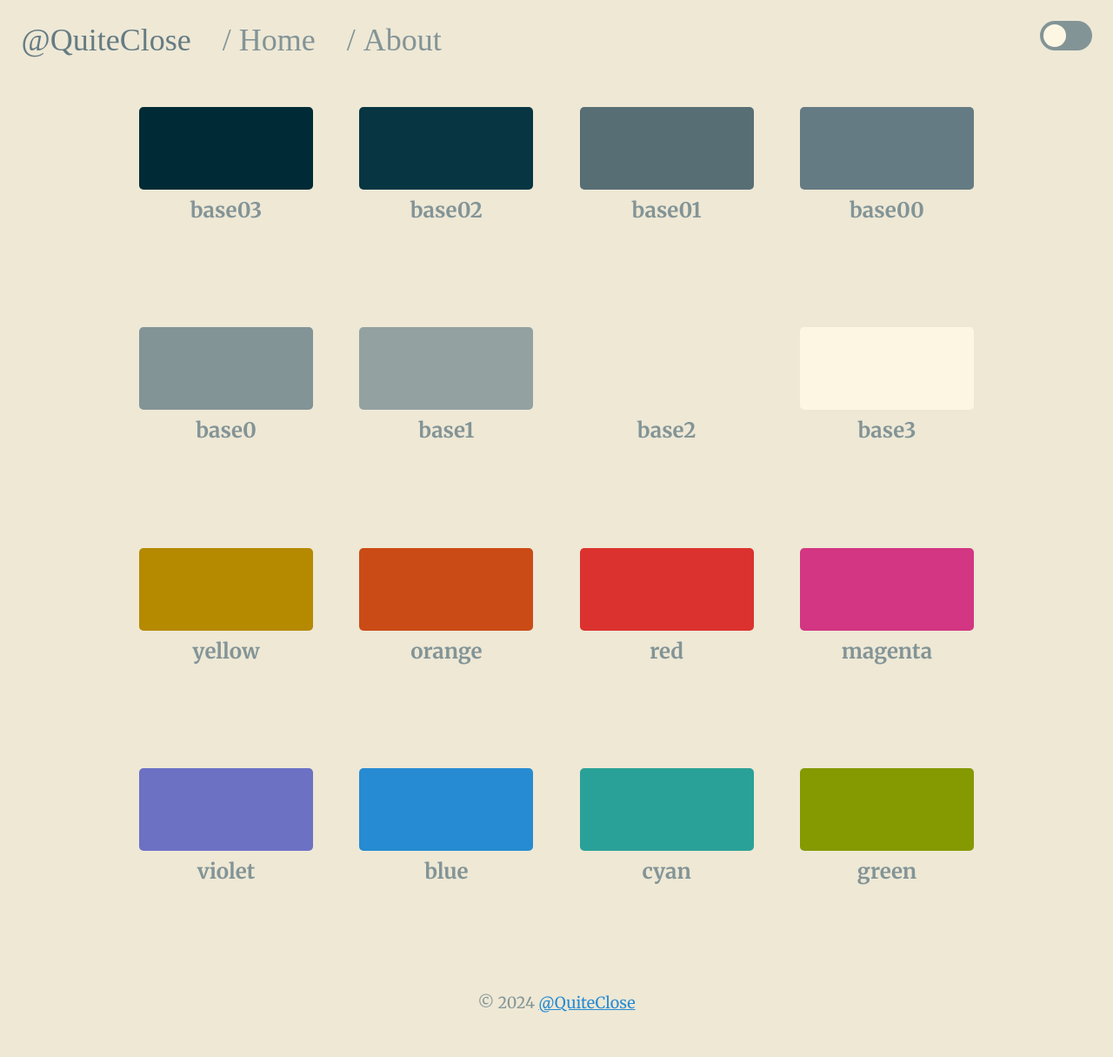
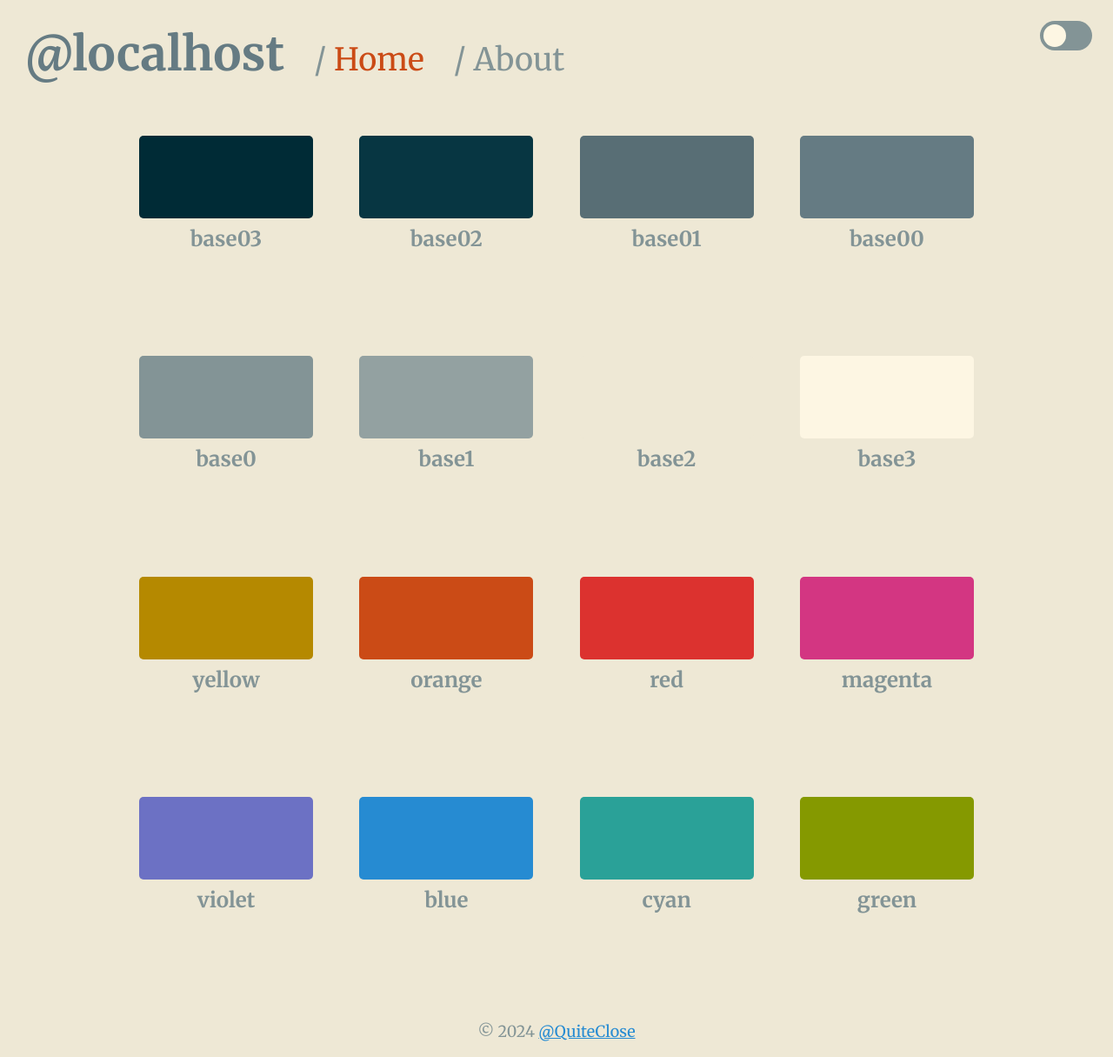
Before and after one commit to QuiteClose/quiteclose.github.io, a Jekyll site: the page built from index.md, in a window 1280 px wide. Shown: the whole page at 87% size. Built offline with Jekyll 4.4.1, drawn with Linux system fonts in a browser that asks for light colours; nearby versions of some CDN libraries; some web fonts are replaced; before the commit the page ends 1182 px from its top, so only the background shows below that.

Commit message:
Refactor

```diff
--- /dev/null
+++ b/_includes/head_default.html
@@ -0,0 +1,9 @@
+<meta name="viewport" content="width=device-width, initial-scale=1">
+<meta charset="utf-8">
+{% if page.title %}
+<title>{{ page.title }} - {{ site.title }}</title>
+{% else %}
+<title>{{ site.title }}</title>
+{% endif %}
+<link rel="stylesheet" href="{{ "/assets/css/default.css" | relative_url }}">
+{% include head_default_fonts.html %}
--- /dev/null
+++ b/_includes/widget_dark-mode-toggle.html
@@ -0,0 +1,27 @@
+<div id="dark-mode-toggle">
+  <label class="switch">
+    <input id="dark-mode-checkbox" type="checkbox" onchange="toggleDarkMode()">
+    <span class="slider round"></span>
+  </label>
+  <script>
+function loadDarkMode() {
+    var body = document.body;
+    var checkbox = document.getElementById("dark-mode-checkbox");
+    var darkMode = localStorage.getItem("darkMode");
+    if (darkMode == "true") {
+        checkbox.checked = true;
+        body.classList.add("dark-mode");
+    }
+}
+function toggleDarkMode() {
+    var element = document.body;
+    element.classList.toggle("dark-mode");
+    if (element.classList.contains("dark-mode")) {
+        localStorage.setItem("darkMode", "true");
+    } else {
+        localStorage.setItem("darkMode", "false");
+    }
+}
+loadDarkMode();
+  </script>
+</div>
--- a/_layouts/default.html
+++ b/_layouts/default.html
@@ -1,46 +1,20 @@
 <!DOCTYPE html>
 <html lang="{{ site.lang | default: "en-US" }}">
   <head>
-    <meta name="viewport" content="width=device-width, initial-scale=1">
-    <meta charset="utf-8">
-    <title>{{ page.title }} - {{ site.title }}</title>
-    <link rel="stylesheet" href="{{ "/assets/css/default.css" | relative_url }}">
-    {% include head_default_fonts.html %}
+    {% include head_default.html %}
   </head>
+{% if page.class %}
+  <body class="{{ page.class }}">
+{% else %}
   <body>
-    <div id="dark-mode-toggle">
-      <label class="switch">
-        <input id="dark-mode-checkbox" type="checkbox" onchange="toggleDarkMode()">
-        <span class="slider round"></span>
-      </label>
-      <script>
-function loadDarkMode() {
-    var body = document.body;
-    var checkbox = document.getElementById("dark-mode-checkbox");
-    var darkMode = localStorage.getItem("darkMode");
-    if (darkMode == "true") {
-        checkbox.checked = true;
-        body.classList.add("dark-mode");
-    }
-}
-function toggleDarkMode() {
-    var element = document.body;
-    element.classList.toggle("dark-mode");
-    if (element.classList.contains("dark-mode")) {
-        localStorage.setItem("darkMode", "true");
-    } else {
-        localStorage.setItem("darkMode", "false");
-    }
-}
-loadDarkMode();
-      </script>
-    </div>
+{% endif %}
+    {% include widget_dark-mode-toggle.html %}
     <header>
-      <h1>@QuiteClose</h1>
+      {% include widget_site-heading.html %}
       <nav>
         <ul>
-          <li><a href="{{ "/" | relative_url }}">Home</a></li>
-          <li><a href="{{ "/about" | relative_url }}">About</a></li>
+          <li><a class="page-home" href="{{ "/" | relative_url }}">Home</a></li>
+          <li><a class="page-about" href="{{ "/about" | relative_url }}">About</a></li>
         </ul>
       </nav>
     </header>
@@ -48,7 +22,7 @@
     {{ content }}
     </main>
     <footer>
-        <p>&copy; {{ site.time | date: "%Y" }} <a href="https://github.com/QuiteClose">@QuiteClose</a></p>
+        <p>&copy; {{ site.time | date: "%Y" }} <a href="https://github.com/QuiteClose/quiteclose.github.io">@QuiteClose</a></p>
     </footer>
   </body>
 </html>
--- a/_sass/default/layout.scss
+++ b/_sass/default/layout.scss
@@ -16,7 +16,7 @@
 
 body header h1 {
     display: Inline-Block;
-    font-size: 1em;
+    font-size: 1.5em;
     margin: 0;
     padding: 0;
 }
--- a/_sass/default/styles.scss
+++ b/_sass/default/styles.scss
@@ -2,17 +2,11 @@
 body { background-color: $base2; color: $base0; font-family: "Merriweather", serif; }
 body.dark-mode { background-color: $base02; }
 
+a { color: $blue; }
+a:visited { color: $violet; }
 
 body header, h1, h2, h3, h4, h5, h6 { color: $base0; }
 body.dark-mode header, h1, h2, h3, h4, h5, h6 { color: $base00; }
-body h1, h2, h3, h4, h5, h6, header, {
-  font-family: "Edu AU VIC WA NT Guides", cursive;
-  font-weight: 450;
-  font-style: Normal;
-}
-
-a { color: $blue; }
-a:visited { color: $violet; }
 
 body header a { color: $base0; text-decoration: none; }
 body header a:visited { color: $base0; }
@@ -20,3 +14,10 @@
 body.dark-mode header a { color: $base00; }
 body.dark-mode header a:visited { color: $base00; }
 body.dark-mode header a:hover { color: $blue; }
+
+
+$current-page-nav-color: $orange;
+body.page-home a.page-home { color: $current-page-nav-color; }
+body.page-home a.page-home:visited { color: $current-page-nav-color; }
+body.page-about a.page-about { color: $current-page-nav-color; }
+body.page-about a.page-about:visited { color: $current-page-nav-color; }
--- /dev/null
+++ b/_sass/fonts/edu-hand-guides.scss
@@ -0,0 +1,8 @@
+/* https://fonts.google.com/specimen/Edu+AU+VIC+WA+NT+Guides
+ */
+.edu-au-vic-wa-nt-guides-<uniquifier> {
+  font-family: "Edu AU VIC WA NT Guides", cursive;
+  font-optical-sizing: auto;
+  font-weight: <weight>;
+  font-style: normal;
+}
--- /dev/null
+++ b/_sass/fonts/kaushan-script.scss
@@ -0,0 +1,7 @@
+/* https://fonts.google.com/specimen/Kaushan+Script
+ */
+.kaushan-script-regular {
+  font-family: "Kaushan Script", cursive;
+  font-weight: 400;
+  font-style: normal;
+}
```
Also changed, not shown: _includes/widget_site-heading.html (added, +10 -0 lines), about.md (+1 -0 lines), index.md (+1 -0 lines).
